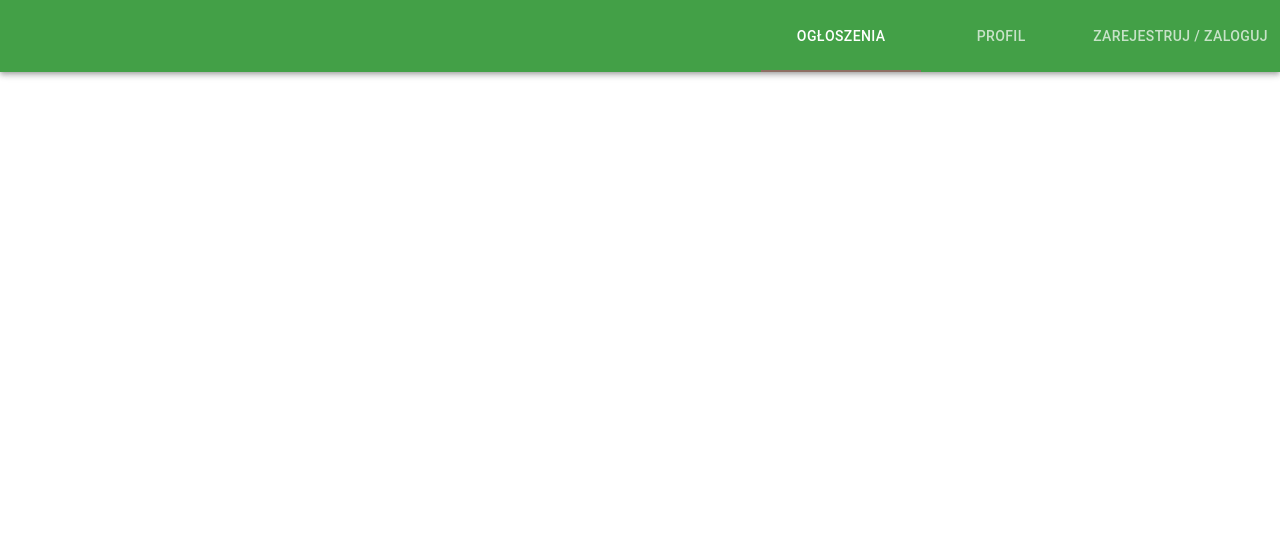
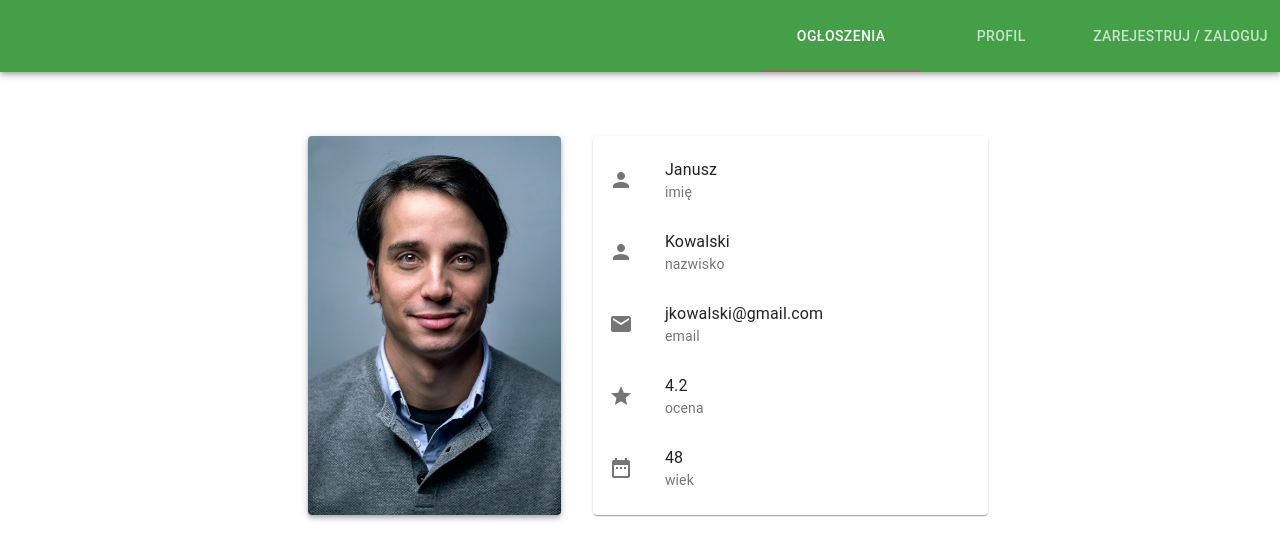
Before and after one commit to tbielski/hacknarok_frontend_hau_na_spacer, a React (Create React App) app: page /profil in a window 1280 px wide. Shown: the top 560 px of the page. Built offline with nearby package versions, Linux system fonts and the light colour scheme.

Commit message:
szkielet profile info

```diff
--- a/src/UI/App.js
+++ b/src/UI/App.js
@@ -1,12 +1,9 @@
-import NavBar from './NavBar';
-import {
-  BrowserRouter as Router,
-  Switch,
-  Route
-} from "react-router-dom";
-import SignIn from './SignIn';
-import SignUp from './SignUp';
-import Footer from './Footer';
+import NavBar from "./NavBar";
+import { BrowserRouter as Router, Switch, Route } from "react-router-dom";
+import SignIn from "./SignIn";
+import SignUp from "./SignUp";
+import Footer from "./Footer";
+import Profile from "./profile/Profile";
 
 function App() {
     return (
@@ -17,13 +14,16 @@ function App() {
                     <Route path="/konto" exact>
                         <SignIn />
                     </Route>
-          <Route path ="/konto/zarejestruj">
+                    <Route path="/konto/zarejestruj">
                         <SignUp />
+                    </Route>
+                    \
+                    <Route path="/profil">
+                        <Profile />
                     </Route>
                 </Switch>
             </Router>
             {/* <Footer/> */}
-
         </div>
     );
 }
--- /dev/null
+++ b/src/UI/profile/Profile.js
@@ -0,0 +1,42 @@
+import React from "react";
+import Paper from "@material-ui/core/Paper";
+import { Grid, makeStyles } from "@material-ui/core";
+import ProfileInfo from "./ProfileInfo/ProfileInfo";
+const useStyles = makeStyles((theme) => ({
+    root: {
+        display: "flex",
+        flexWrap: "wrap",
+        "& > *": {
+            margin: theme.spacing(1),
+            width: theme.spacing(16),
+            height: theme.spacing(16),
+        },
+    },
+    paper: {
+        marginTop: theme.spacing(5),
+    },
+}));
+const user = {
+    userId: 0,
+    firstName: "Janusz",
+    lastName: "Kowalski",
+    email: "jkowalski@gmail.com",
+
+    rating: 4.2,
+    describe: "Jestem wlascicielem super slodkiego Amstafa",
+    age: 48,
+    usersToRate: [2],
+};
+const Profile = () => {
+    const classes = useStyles();
+    return (
+        <Grid container justify="center" direction="row">
+            <Grid item sm={8} container>
+                <Grid className={classes.paper}>
+                    <ProfileInfo user={user} />
+                </Grid>
+            </Grid>
+        </Grid>
+    );
+};
+export default Profile;
--- /dev/null
+++ b/src/UI/profile/ProfileInfo/ProfileInfo.js
@@ -0,0 +1,95 @@
+import {
+    Card,
+    CardActionArea,
+    CardMedia,
+    Grid,
+    List,
+    ListItem,
+    ListItemIcon,
+    ListItemText,
+    makeStyles,
+    Paper,
+} from "@material-ui/core";
+import DateRangeIcon from "@material-ui/icons/DateRange";
+import GradeIcon from "@material-ui/icons/Grade";
+import EmailIcon from "@material-ui/icons/Email";
+import PersonIcon from "@material-ui/icons/Person";
+import React from "react";
+import profilePic from "../../../images/profile_pic.jpg";
+import ProfileInfoItem from "./ProfileInfoItem";
+const useStyles = makeStyles((theme) => ({
+    root: {
+        display: "flex",
+        flexWrap: "wrap",
+        "& > *": {
+            margin: theme.spacing(1),
+            width: theme.spacing(16),
+            height: theme.spacing(16),
+        },
+    },
+    main: {
+        margin: theme.spacing(1),
+    },
+    // card:{
+    //     maxHeight:
+    // }
+}));
+const ProfileInfo = ({ user }) => {
+    const classes = useStyles();
+    return (
+        <Grid
+            item
+            container
+            xs={12}
+            spacing={4}
+            className={classes.main}
+            justify="center"
+        >
+            <Grid sm={12} md={4} item>
+                <Card elevation={4} style={{ height: "100%" }}>
+                    <CardActionArea style={{ height: "100%" }}>
+                        <CardMedia
+                            style={{ height: "100%" }}
+                            component="img"
+                            image={profilePic}
+                            title="profile_pic"
+                        />
+                    </CardActionArea>
+                </Card>
+            </Grid>
+            <Grid item xs={12} md={6}>
+                <Paper style={{ height: "100%" }}>
+                    <List alignitems="space-around">
+                        <ProfileInfoItem
+                            icon={<PersonIcon />}
+                            fieldName="imię"
+                            value={user.firstName}
+                        />
+                        <ProfileInfoItem
+                            icon={<PersonIcon />}
+                            fieldName="nazwisko"
+                            value={user.lastName}
+                        />
+                        <ProfileInfoItem
+                            icon={<EmailIcon />}
+                            fieldName="email"
+                            value={user.email}
+                        />
+                        <ProfileInfoItem
+                            icon={<GradeIcon />}
+                            fieldName="ocena"
+                            value={user.rating}
+                        />
+
+                        <ProfileInfoItem
+                            fieldName="wiek"
+                            value={user.age}
+                            icon={<DateRangeIcon />}
+                        />
+                    </List>
+                </Paper>
+            </Grid>
+        </Grid>
+    );
+};
+export default ProfileInfo;
--- /dev/null
+++ b/src/UI/profile/ProfileInfo/ProfileInfoItem.js
@@ -0,0 +1,13 @@
+import { ListItem, ListItemIcon, ListItemText } from "@material-ui/core";
+import React from "react";
+import PersonIcon from "@material-ui/icons/Person";
+const ProfileInfoItem = ({ fieldName, value, icon }) => {
+    return (
+        <ListItem>
+            <ListItemIcon>{icon}</ListItemIcon>
+            <ListItemText primary={value} secondary={fieldName} />
+        </ListItem>
+    );
+};
+
+export default ProfileInfoItem;
```
Also changed, not shown: src/images/profile_pic.jpg (added), 1 other file (tests, documents, lock files or other folders). Lines whose indentation alone changed are shown as unchanged.
